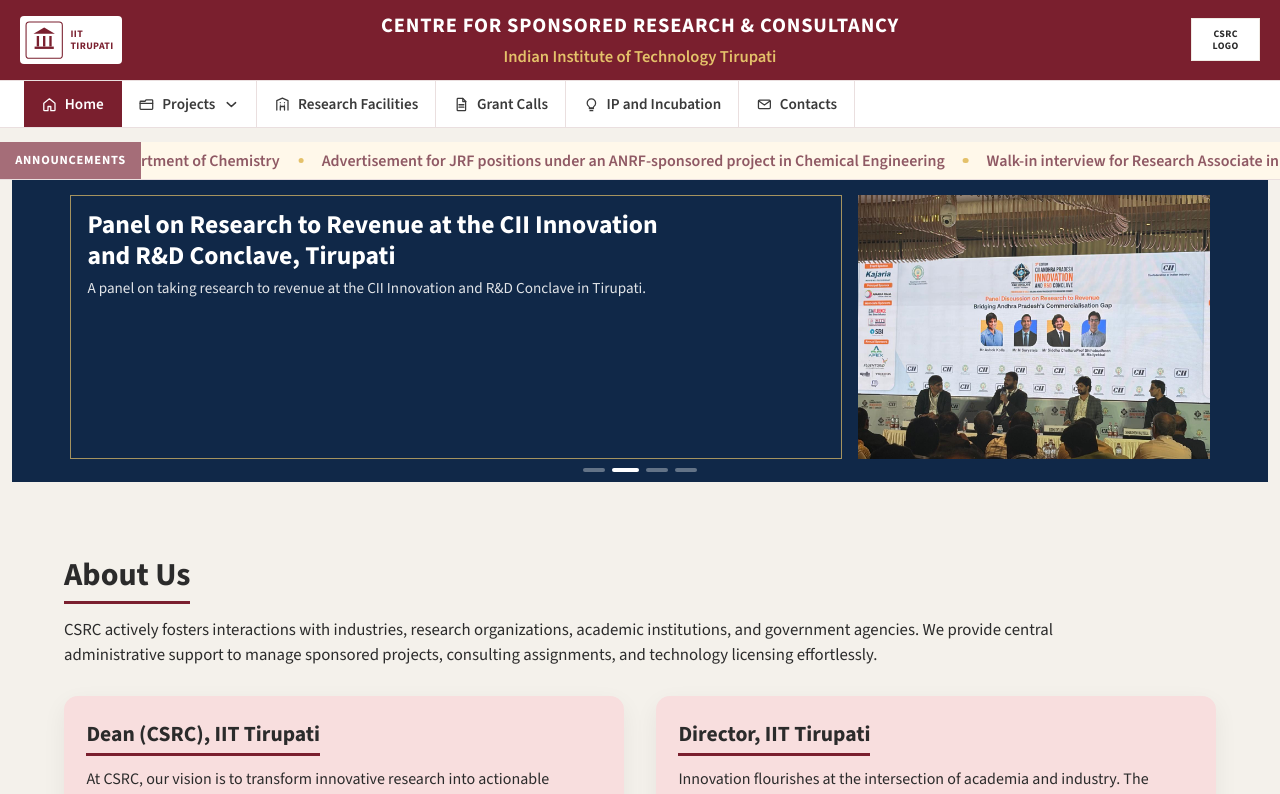
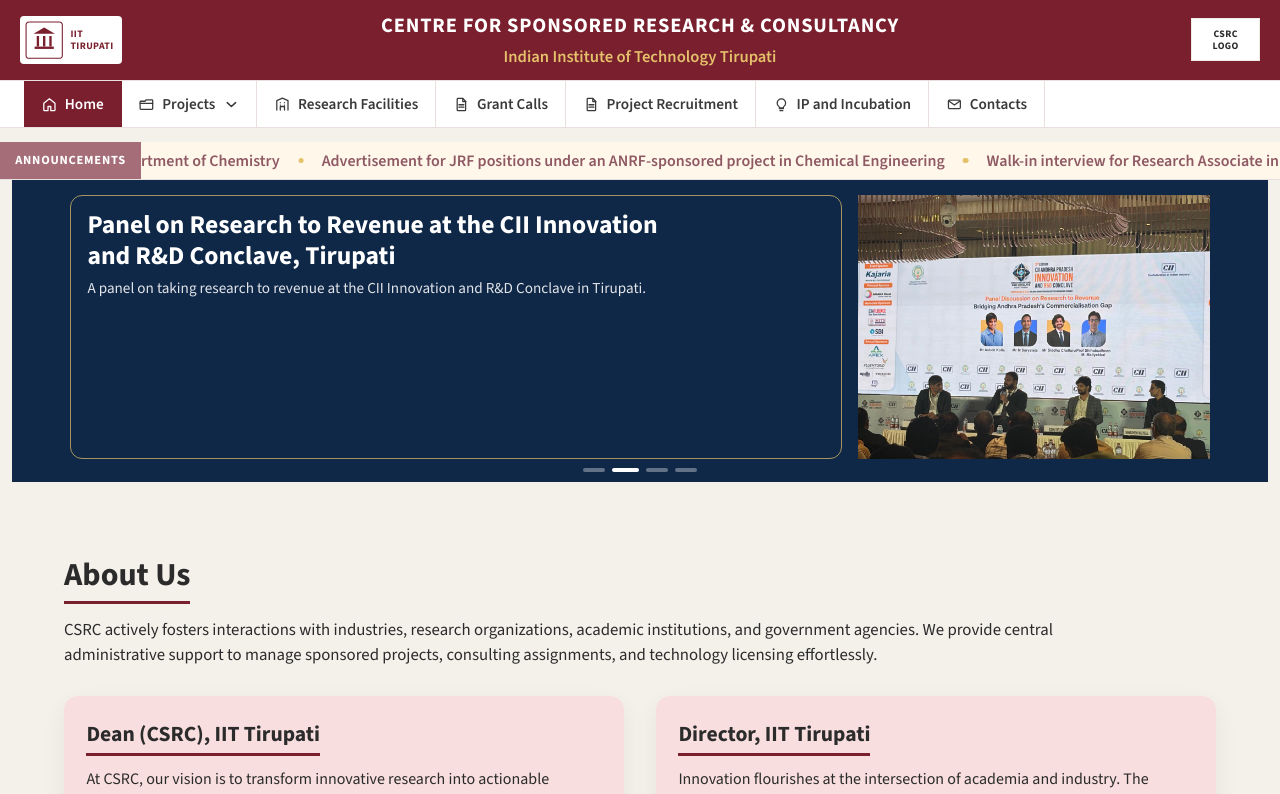
Before and after one commit to ch-sairohith/CSRC-Website, a React (Vite) app in the folder client/: page / in a window 1280 px wide. Shown: the top 794 px of the page. Built offline with nearby package versions, Linux system fonts and the light colour scheme.

Commit message:
added project recrutiment

```diff
--- a/client/src/components/Header.jsx
+++ b/client/src/components/Header.jsx
@@ -14,6 +14,7 @@
   },
   { label: 'Research Facilities', icon: 'building', to: '/research-facilities' },
   { label: 'Grant Calls', icon: 'doc', to: '/grants' },
+  { label: 'Project Recruitment', icon: 'doc', href: 'https://iittp.ac.in/Project_Positions', external: true },
   { label: 'IP and Incubation', icon: 'bulb', to: '/ip' },
   { label: 'Contacts', icon: 'mail', href: '#contact' },
 ]
@@ -287,6 +288,8 @@
             <a
               key={link.label}
               href={link.href ?? '#'}
+              target={link.external ? '_blank' : undefined}
+              rel={link.external ? 'noopener noreferrer' : undefined}
               className={undefined}
               onClick={(event) => {
                 setNavOpen(false)
--- a/client/src/index.css
+++ b/client/src/index.css
@@ -503,7 +503,7 @@
   display: flex;
   flex-direction: column;
   border: 1px solid rgba(228, 193, 106, 0.7);
-  border-radius: 0;
+  border-radius: 12px;
   padding: 0.85rem 1rem 0.8rem;
 }
 
```
